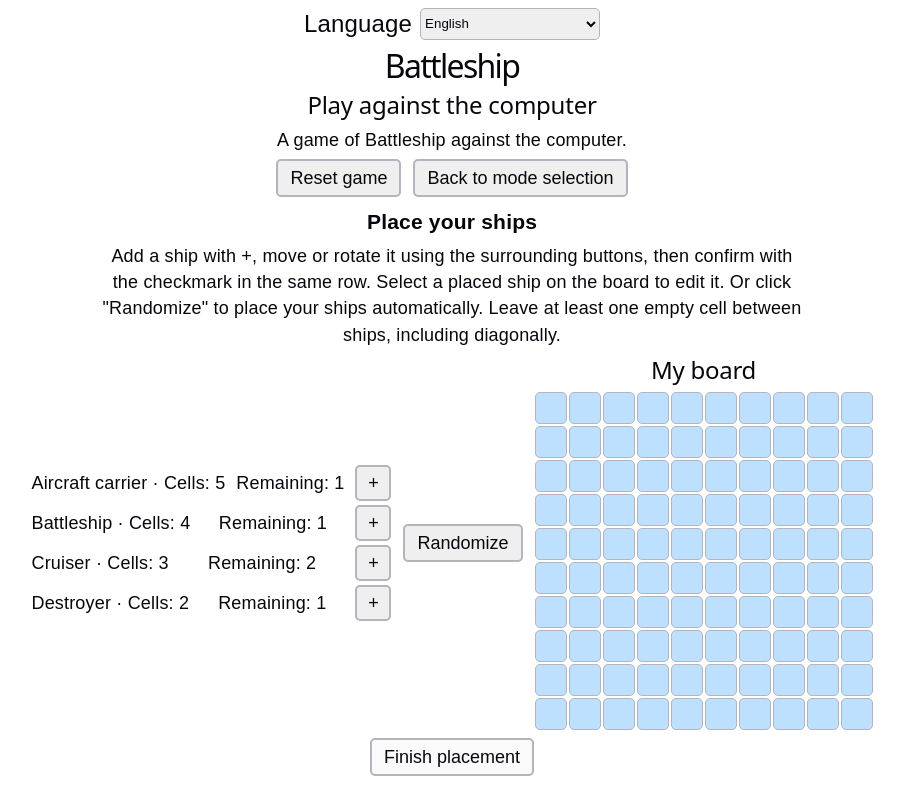
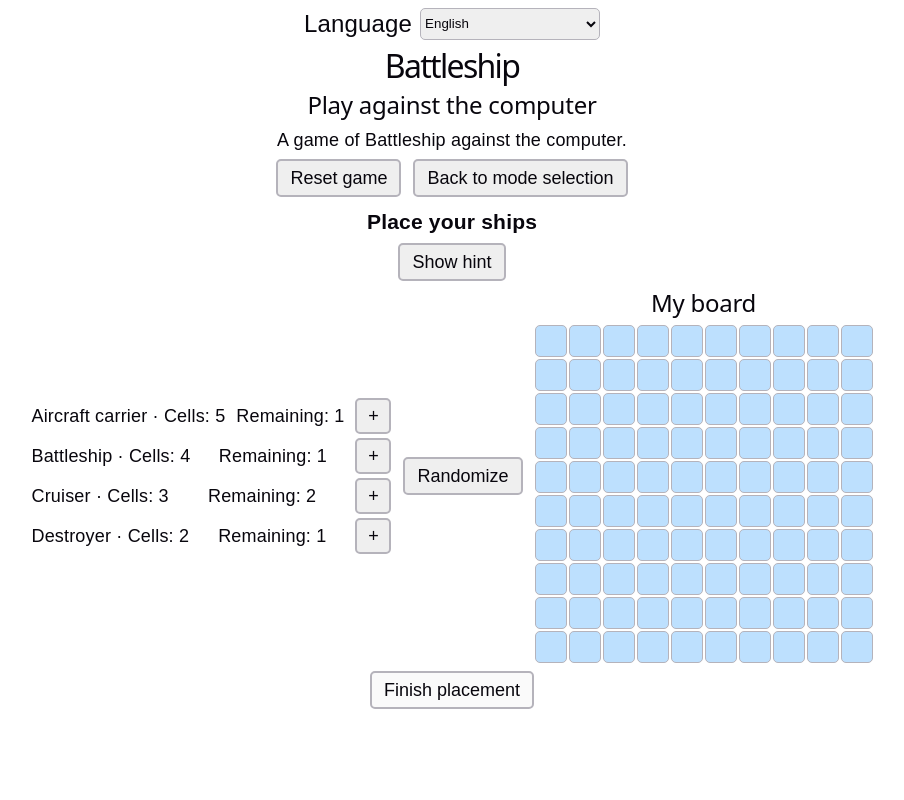
Before and after one commit to alexeyshevin/react-battleship, a React (Vite) app: page / in a window 1280 px wide. Both pictures are taken after a click on the button "Choose computer". Shown: the whole page, without its empty margins (188-1092 px from the left). Built offline with nearby package versions, Linux system fonts and the light colour scheme.

Commit message:
feat: placement hint visibility control

```diff
--- a/src/components/ShipPlacement/ShipPlacement.css
+++ b/src/components/ShipPlacement/ShipPlacement.css
@@ -12,6 +12,17 @@
 
 .ship-placement > p {
   max-width: 70ch;
+}
+
+.placement-hide-instruction {
+  padding: 0;
+  border: 0;
+  background: transparent;
+  color: light-dark(#1754b4, #8ab4ff);
+  font: inherit;
+  text-decoration: underline dashed;
+  text-underline-offset: 0.15em;
+  cursor: pointer;
 }
 
 .placement-layout,
--- a/src/components/ShipPlacement/ShipPlacement.tsx
+++ b/src/components/ShipPlacement/ShipPlacement.tsx
@@ -21,6 +21,7 @@ export const ShipPlacement = (props: Props) => {
   const [ships, setShips] = useState<PlacedShip[]>([]);
   const [selectedId, setSelectedId] = useState<number | null>(null);
   const [noSpace, setNoSpace] = useState(false);
+  const [isInstructionShown, setIsInstructionShown] = useState<boolean>(false);
   const selected = ships.find((ship) => ship.id === selectedId);
   const selectedCells = selected ? getShipCells(selected) : [];
   const board = createBoardFromShips(ships);
@@ -75,6 +76,12 @@ export const ShipPlacement = (props: Props) => {
     if (ship) {
       setSelectedId(ship.id);
     }
+  };
+
+  const handleToggleInstruction = () => {
+    setIsInstructionShown((isShown) => {
+      return !isShown;
+    });
   };
 
   const handleConfirmShip = () => {
@@ -150,7 +157,25 @@ export const ShipPlacement = (props: Props) => {
   return (
     <section className="ship-placement" aria-labelledby="placement-title">
       <h3 id="placement-title">{t('placement.title')}</h3>
-      <p>{t('placement.instructions')}</p>
+      {!isInstructionShown && (
+        <Button
+          onClick={handleToggleInstruction}
+        >
+          {t('placement.showInstruction')}
+        </Button>
+      )}
+      {isInstructionShown && (
+        <p>
+          {t('placement.instructions')}{' '}
+          <button
+            type="button"
+            className="placement-hide-instruction"
+            onClick={handleToggleInstruction}
+          >
+            {t('placement.hideInstruction')}
+          </button>
+        </p>
+      )}
       {noSpace && <p role="status">{t('placement.noSpace')}</p>}
       <div className="placement-layout">
         <ul className="fleet-list">
--- a/src/i18n/locales/en.ts
+++ b/src/i18n/locales/en.ts
@@ -25,6 +25,8 @@ export const en = {
     title: 'Place your ships',
     instructions: 'Add a ship with +, move or rotate it using the surrounding buttons, then confirm with the checkmark in the same row. Select a placed ship on the board to edit it. Or click "Randomize" to place your ships automatically. Leave at least one empty cell between ships, including diagonally.',
     randomize: 'Randomize',
+    showInstruction: 'Show hint',
+    hideInstruction: 'Hide',
     length: 'Cells: {{count}}',
     remaining: 'Remaining: {{count}}',
     add: 'Add: {{ship}}',
--- a/src/i18n/locales/ru.ts
+++ b/src/i18n/locales/ru.ts
@@ -19,6 +19,8 @@ export const ru = {
     title: 'Расстановка кораблей',
     instructions: 'Добавь корабль кнопкой «+», перемести или поверни его кнопками вокруг и подтверди положение галочкой в той же строке. Чтобы изменить установленный корабль, выбери его на поле. Или нажмите кнопку "Случайно", если хотите автоматически расставить корабли. Оставляй между кораблями хотя бы одну пустую клетку, в том числе по диагонали.',
     randomize: 'Случайно',
+    showInstruction: 'Показать подсказку',
+    hideInstruction: 'Скрыть',
     length: 'Клеток: {{count}}',
     remaining: 'Осталось: {{count}}',
     add: 'Добавить: {{ship}}',
```
